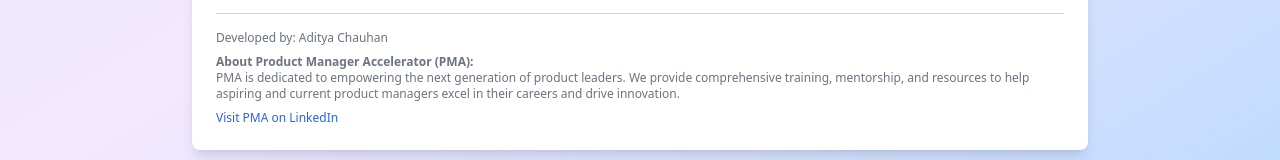
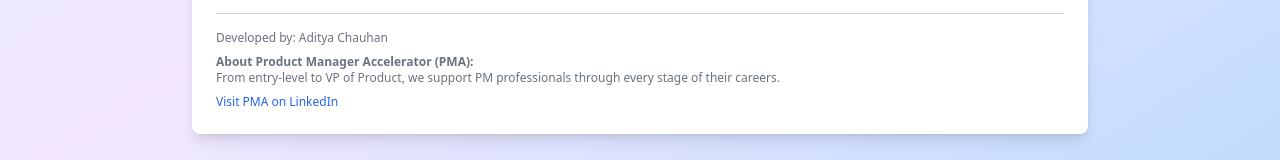
Before and after one commit to hooiv/weather-app-fullstack, a React (Create React App) app in the folder frontend/: page / in a window 1280 px wide. Shown: the part 613-773 px from the top of the page. Built offline with nearby package versions, Linux system fonts and the light colour scheme; no server answers.

Commit message:
Apr 5, 2025, 2:19 PM

```diff
--- a/frontend/src/components/Footer.js
+++ b/frontend/src/components/Footer.js
@@ -6,8 +6,9 @@ const Footer = ({ yourName }) => {
             <p className="mb-2">Developed by: {"Aditya Chauhan"}</p>
             <p className="font-semibold">About Product Manager Accelerator (PMA):</p>
             <p className="mb-2">
-                 PMA is dedicated to empowering the next generation of product leaders. We provide comprehensive training, mentorship, and resources to help aspiring and current product managers excel in their careers and drive innovation.
-            </p>
+            From entry-level to VP of Product, we support PM professionals through every stage of their careers.
+
+</p>
             <a
                 href="https://www.linkedin.com/school/pmaccelerator/"
                 target="_blank"
```
